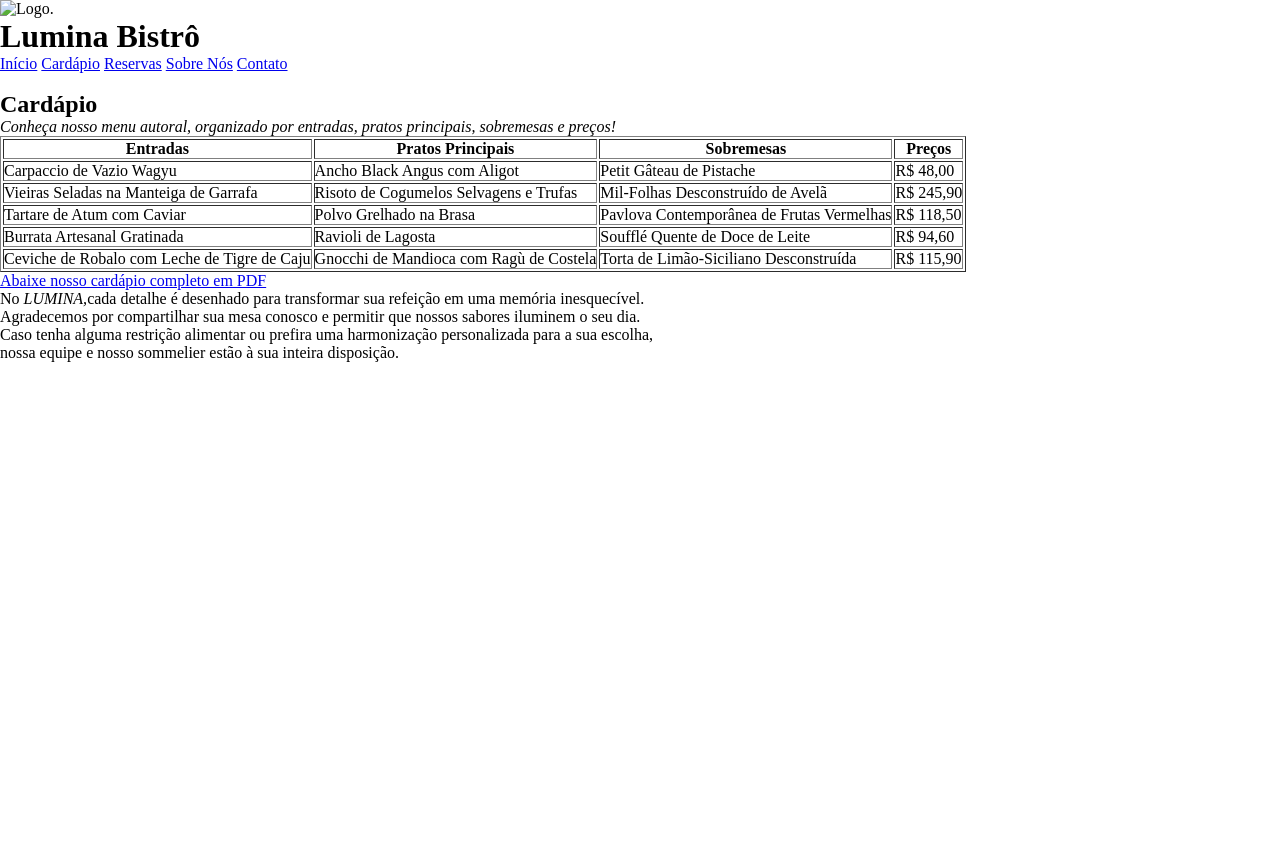
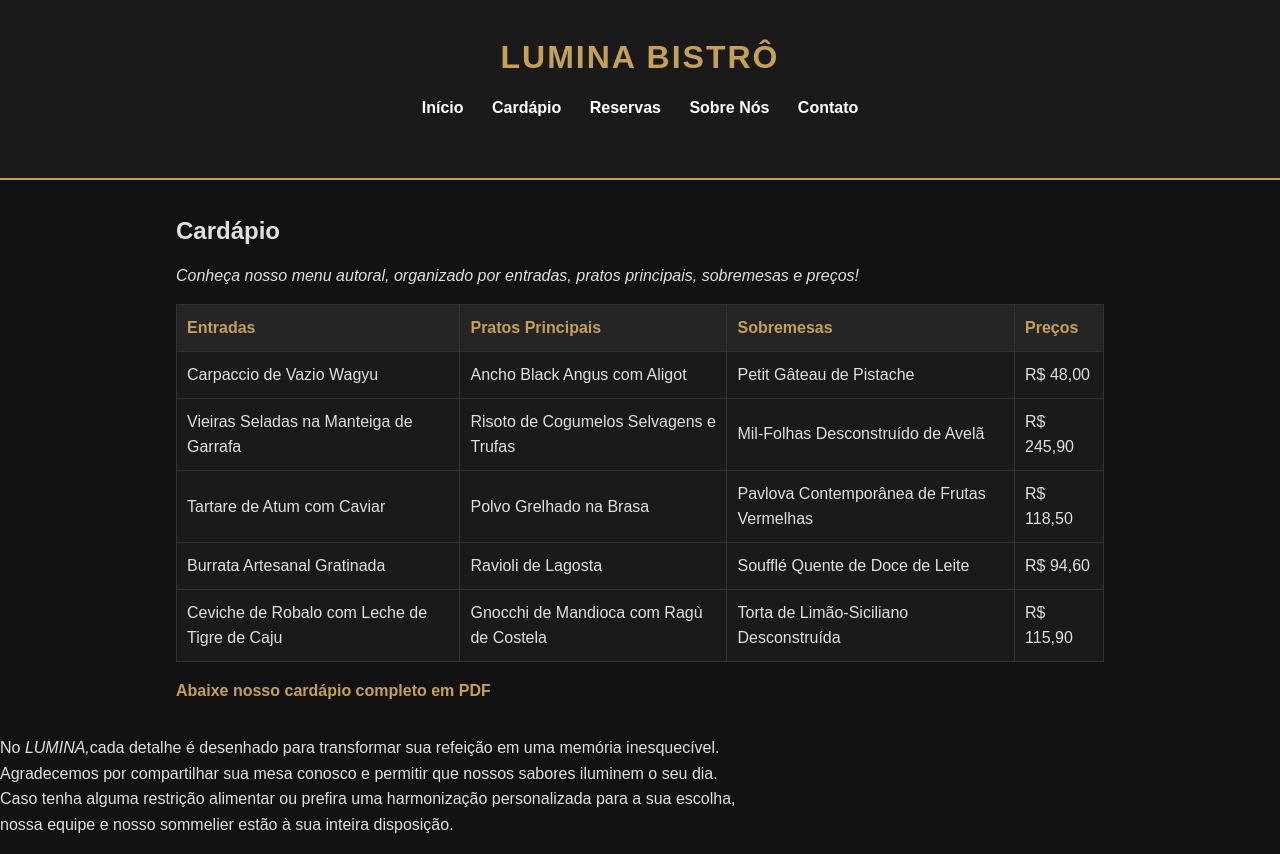
Before and after one commit to mariaruiz-creator/Lumina-bistro-css, a plain HTML site: page cardapio.html in a window 1280 px wide. Before the commit the page ends 800 px from the top, so only its background shows below. Drawn offline with Linux system fonts and the light colour scheme.

Commit message:
Seletores de tag

```diff
--- a/cardapio.html
+++ b/cardapio.html
@@ -7,7 +7,6 @@
      <link rel="stylesheet" href="style.css">
 </head>
 <body>
-    <img src="watermarked_img_9049578349923323632.jpg" alt="Logo." width="150">
     <header>
         <h1>Lumina Bistrô</h1>
         <nav>
--- a/style.css
+++ b/style.css
@@ -4,3 +4,93 @@
     padding: 0;
     box-sizing: border-box;
 }
+
+/* Seletor de TAG */
+body {
+    font-family: Arial, Helvetica, sans-serif;
+    color: #e0e0e0;
+    background-color: #121212;
+    line-height: 1.6;
+}
+
+h1 {
+    font-size: 32px;
+}
+
+h2 {
+    font-size: 24px;
+    margin-bottom: 12px;
+}
+
+p {
+    margin-bottom: 16px;
+}
+
+a {
+    text-decoration: none;
+    color: #c5a059;
+    font-weight: bold;
+}
+
+header {
+    background-color: #1a1a1a;
+    border-bottom: 2px solid #c5a059;
+    color: #ffffff;
+    padding: 32px 16px;
+    text-align: center;
+}
+
+header h1 {
+    color: #c5a059;
+    letter-spacing: 2px;
+    text-transform: uppercase;
+    margin-bottom: 12px;
+}
+
+nav ul {
+    list-style: none;
+}
+
+nav li {
+    display: inline-block;
+    margin: 0 12px;
+}
+
+nav a {
+    color: #ffffff;
+    font-weight: bold;
+    padding: 6px 12px;
+}
+
+main {
+    max-width: 960px;
+    margin: 0 auto;
+    padding: 32px 16px;
+}
+
+table {
+    width: 100%;
+    margin-bottom: 16px;
+    border-collapse: collapse;
+    background-color: #1a1a1a;
+}
+
+th, td {
+    padding: 10px;
+    border: 1px solid #333;
+    text-align: left;
+}
+
+th {
+    background-color: #252525;
+    color: #c5a059;
+}
+
+footer {
+    background-color: #1a1a1a;
+    border-top: 1px solid #333;
+    color: #888888;
+    text-align: center;
+    padding: 24px 16px;
+    margin-top: 24px;
+}
```
